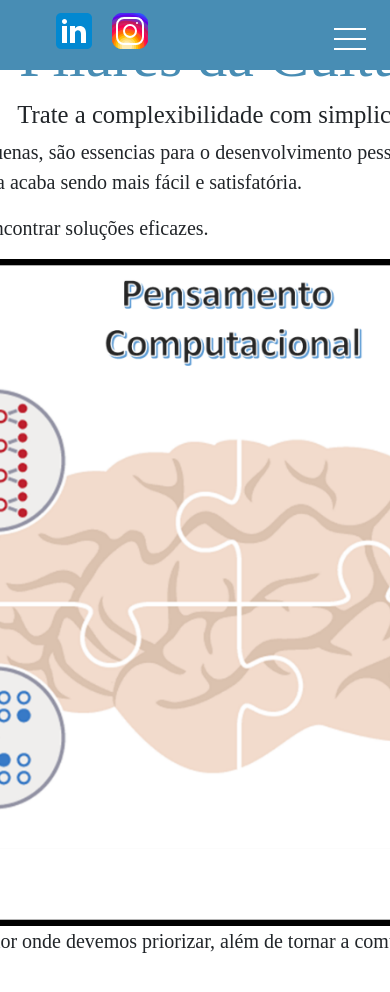
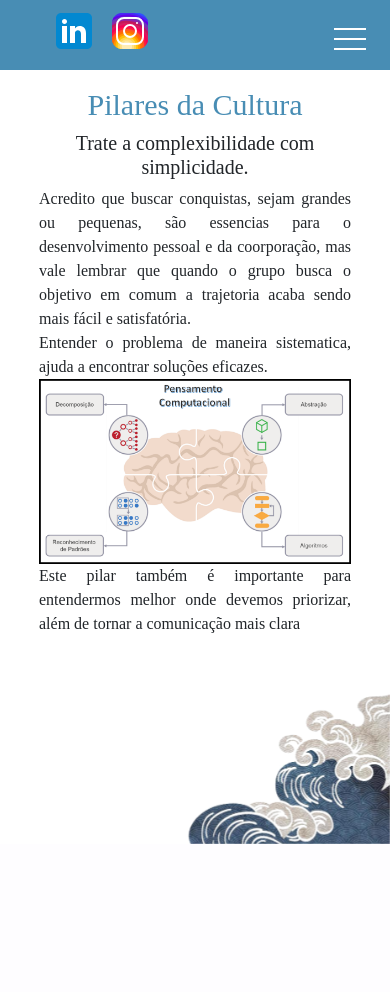
Before and after one commit to fnsantos-dev/Portf-lio, a Flask app: page /trabalhos in a window 390 px wide; the page is wider, and only the part inside the window is pictured. After the commit the page ends 844 px from the top of that part, so only its background shows below. Run offline with Flask 3, Linux system fonts and the light colour scheme.

Commit message:
update mobile

```diff
--- a/api/static/pilares.css
+++ b/api/static/pilares.css
@@ -15,7 +15,6 @@ h1{
 .paragrafo{
     font-size: 20px;
     text-align: justify;
-    margin-right: 5%;
 }
 .port
 {
@@ -31,7 +30,6 @@ h2{
 }
 .classic{
     margin-top: 5%;
-    margin-left: 20%;
     margin-bottom: 5%;
 }
 .back{
@@ -40,3 +38,36 @@ h2{
     right: 0;
     z-index: -1;
 }
+section{
+    display: flex;
+    justify-content: center;
+    align-items: center;
+}
+article{
+    margin-inline: 20%;
+}
+
+
+@media (max-width:768px){
+    .ima{
+        max-width: 100%;
+    }
+    article{
+        margin-inline: 10%;
+        margin-top: 8vh;
+        margin-bottom: 20%;
+    }
+    .paragrafo{
+        margin: 0;
+    }
+    .port{
+        font-size: 30px;
+    }
+    .paragrafo{
+        font-size: 16px;
+    }
+    h2{
+        font-size: 20px;
+    }
+
+}
--- a/api/static/sobre.css
+++ b/api/static/sobre.css
@@ -153,9 +153,6 @@ section{
     .mobile-menu{
         display: block;
     }
-    .nav-list ul{
-        margin-bottom: 10%;
-    }
 
     .nav-list{
         position: absolute;
@@ -181,7 +178,7 @@ section{
 @keyframes navLinkFade {
     from {
       opacity: 0;
-      transform: translateX(45px);
+      transform: translateX(50px);
     }
     to {
       opacity: 1;
--- a/api/static/techs.css
+++ b/api/static/techs.css
@@ -90,5 +90,6 @@ article{
     }
     article{
         margin-top: 0;
+        margin-bottom: 25%;
     }
 }
```
